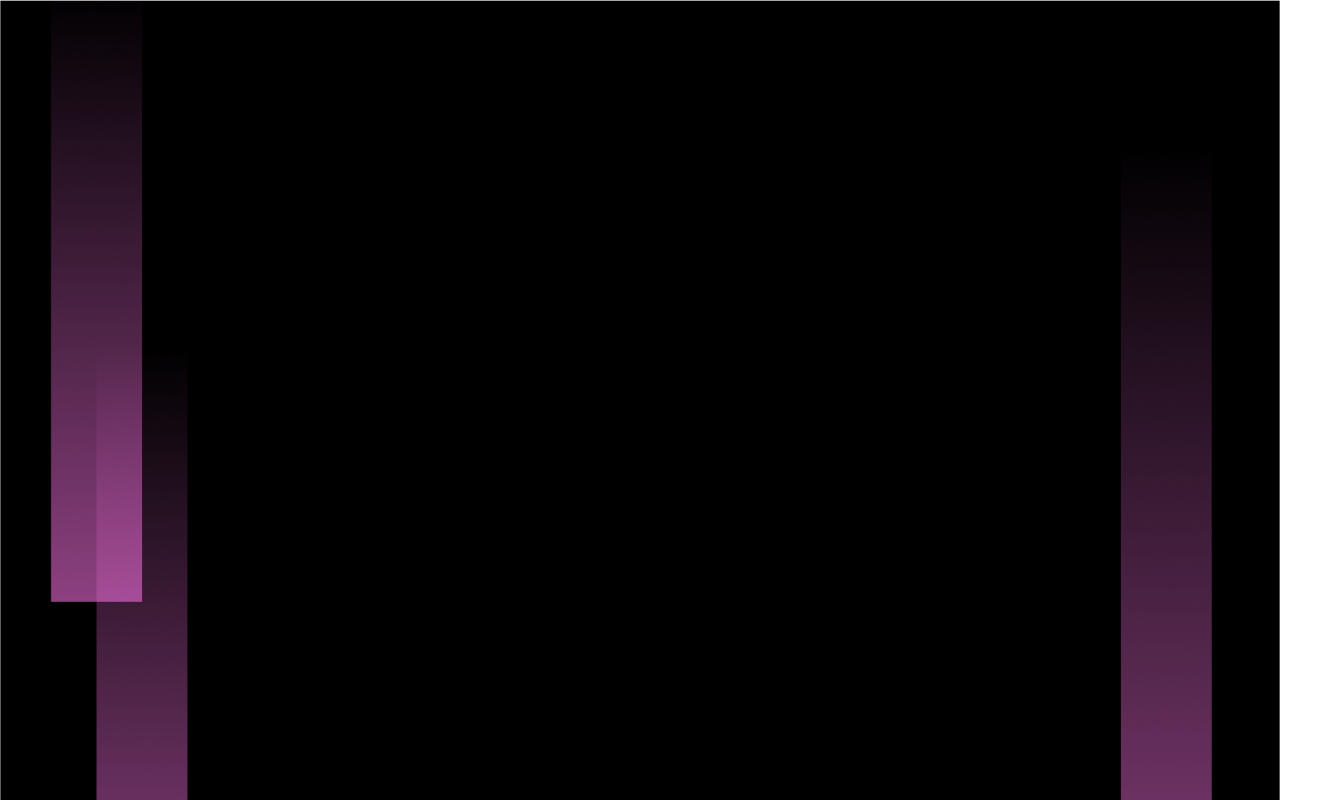
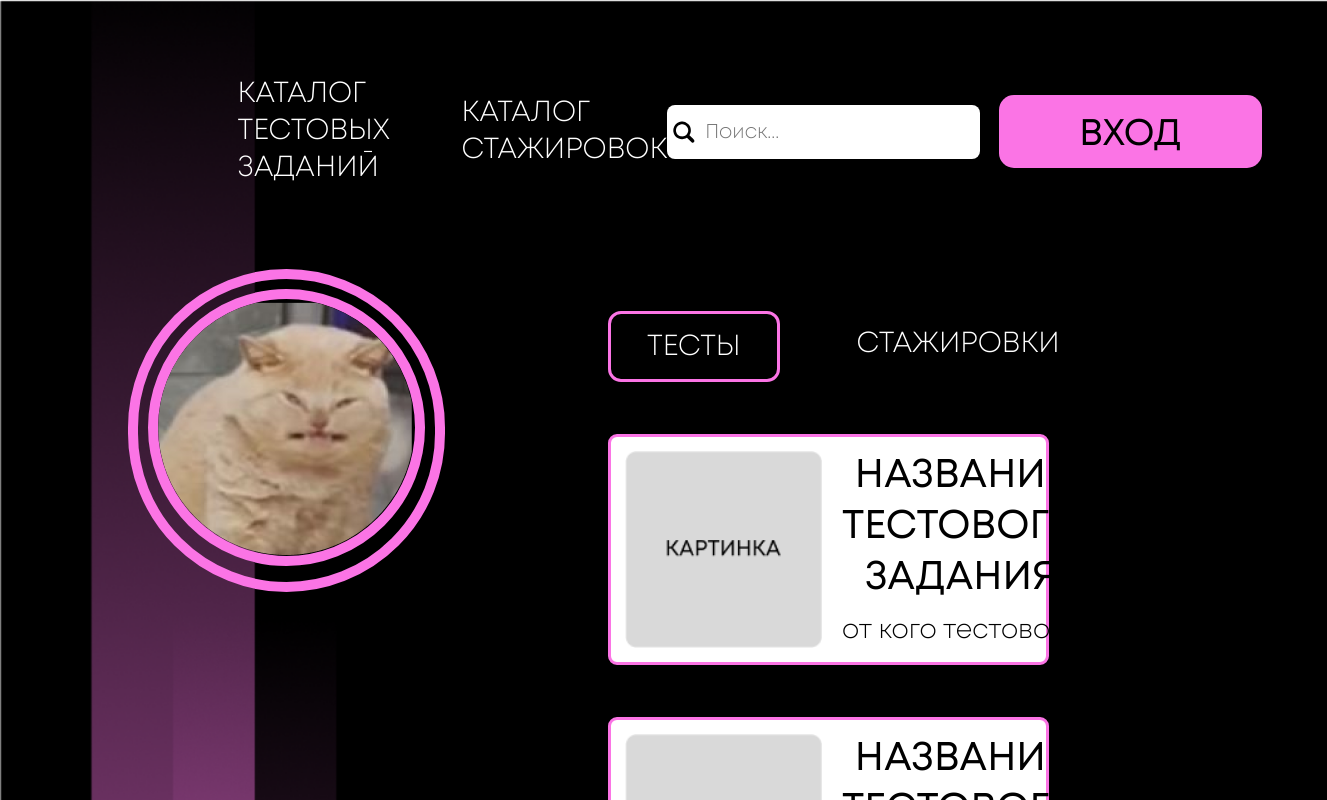
Before and after one commit to Emma-Shifter/project, a React (Create React App) app: page /favourite-tests in a window 1280 px wide. Before the commit this address had no page. Shown: the top 800 px of the page, 1327 px wide, since content can reach past the window. Built offline with nearby package versions, Linux system fonts and the light colour scheme.

Commit message:
сделана верстка страниц стажировок и тестовых в избранном

```diff
--- a/src/App.css
+++ b/src/App.css
@@ -590,3 +590,61 @@ ul {
 .AccountPage {
   margin-bottom: 163px;
 }
+
+.TestCase {
+  background-color: #ffffff;
+  color: #000000;
+  border: 3px solid #FB74E5;
+  border-radius: 9px;
+  display: flex;
+  padding: 14px 40px 14px 14px;
+  gap: 20px;
+  width: 70%;
+}
+
+.TestCase div {
+  display: flex;
+  flex-direction: column;
+  align-items: center;
+}
+
+.test-case-title {
+  font-weight: 600;
+  font-size: 40px;
+  margin-bottom: 10px;
+  text-align: center;
+}
+.test-case-company {
+  font-size: 26px;
+  align-self: flex-start;
+}
+
+.fav-vacancy-list {
+  display: flex;
+  flex-direction: column;
+  gap: 52px;
+  margin-top: 42px;
+}
+
+.fav-vacancy-list-btns {
+  display: flex;
+  gap: 41px;
+}
+
+.ALink.buttons {
+  padding: 15px 36px 13px;
+}
+
+.ALink.buttons.active {
+  border: 3px solid #FB74E5;
+  border-radius: 13px;
+}
+
+.FavVacancyPage,
+.FavTestsPage {
+  margin-bottom: 120px;
+}
+
+.FavVacancyPage .TestCase {
+  width: 80%;
+}
--- a/src/App.js
+++ b/src/App.js
@@ -8,6 +8,8 @@ import VacancyPage from './pages/VacancyPage.jsx';
 import CatalogVacancyPage from './pages/CatalogVacancyPage.jsx';
 import CatalogTestsPage from './pages/CatalogTestsPage.jsx';
 import AccountPage from './pages/AccountPage.jsx';
+import FavTestsPage from './pages/FavTestsPage.jsx';
+import FavVacancyPage from './pages/FavVacancyPage.jsx';
 
 function App() {
   return (
@@ -21,6 +23,8 @@ function App() {
         <Route path="catalog-vacancy" element={<CatalogVacancyPage />} />
         <Route path="catalog-tests" element={<CatalogTestsPage />} />
         <Route path="account" element={<AccountPage />} />
+        <Route path="favourite-vacancy" element={<FavVacancyPage />} />
+        <Route path="favourite-tests" element={<FavTestsPage />} />
       </Routes>
     </BrowserRouter>
   );
--- a/src/components/ALink.jsx
+++ b/src/components/ALink.jsx
@@ -1,5 +1,5 @@
 export default function ALink(props) {
     return (
-        <a href="#a" className='ALink'>{props.Text}</a>
+        <a href="#a" className={'ALink ' + props.linkClass}>{props.Text}</a>
     )
 }
--- /dev/null
+++ b/src/components/TestCase.jsx
@@ -0,0 +1,11 @@
+export default function TestCase(props) {
+    return (
+        <div className={"TestCase " + props.testCaseClass}>
+            <img src={props.tsImage}></img>
+            <div>
+                <p className="test-case-title">{props.tsTitle}</p>
+                <p className="test-case-company">{props.tsCompany}</p>
+            </div>
+        </div>
+    )
+}
--- /dev/null
+++ b/src/pages/FavTestsPage.jsx
@@ -0,0 +1,48 @@
+import Header from '../components/Header';
+import defaultAccountImg from '../img/defaultAccountImage.png';
+import defaultTCImage from '../img/defaultTCImage.png';
+import TestCase from '../components/TestCase';
+import ALink from '../components/ALink';
+
+const data =[{
+        'title': "НАЗВАНИЕ ТЕСТОВОГО ЗАДАНИЯ",
+        'company': "от кого тестовое",
+        'img': defaultTCImage
+    },
+    {
+        'title': "НАЗВАНИЕ ТЕСТОВОГО ЗАДАНИЯ",
+        'company': "от кого тестовое",
+        'img': defaultTCImage
+    },
+    {
+        'title': "НАЗВАНИЕ ТЕСТОВОГО ЗАДАНИЯ",
+        'company': "от кого тестовое",
+        'img': defaultTCImage
+    },
+    {
+        'title': "НАЗВАНИЕ ТЕСТОВОГО ЗАДАНИЯ",
+        'company': "от кого тестовое",
+        'img': defaultTCImage
+    }]
+
+export default function FavTestsPage() {
+    return (
+        <div className="page-container FavTestsPage">
+            <Header></Header>
+            <div className='account-container'>
+                <div className='account-interface'>
+                    <div className='account-image'>
+                        <img alt='account' src={defaultAccountImg}></img>
+                    </div>
+                </div>
+                <div className='fav-vacancy-list'>
+                    <div className='fav-vacancy-list-btns'>
+                        <ALink linkClass='buttons active' Text="ТЕСТЫ"></ALink>
+                        <ALink linkClass='buttons' Text="СТАЖИРОВКИ"></ALink>
+                    </div>
+                    {data.map(x => <TestCase tsTitle={x.title} tsCompany={x.company} tsImage={x.img}></TestCase>) }
+                </div>
+            </div>
+        </div>
+    )
+}
--- /dev/null
+++ b/src/pages/FavVacancyPage.jsx
@@ -0,0 +1,48 @@
+import Header from '../components/Header';
+import defaultAccountImg from '../img/defaultAccountImage.png';
+import defaultTCImage from '../img/defaultTCImage.png';
+import TestCase from '../components/TestCase';
+import ALink from '../components/ALink';
+
+const data =[{
+        'title': "НАЗВАНИЕ СТАЖИРОВКИ",
+        'company': "от кого стажировка",
+        'img': defaultTCImage
+    },
+    {
+        'title': "НАЗВАНИЕ СТАЖИРОВКИ",
+        'company': "от кого стажировка",
+        'img': defaultTCImage
+    },
+    {
+        'title': "НАЗВАНИЕ СТАЖИРОВКИ",
+        'company': "от кого стажировка",
+        'img': defaultTCImage
+    },
+    {
+        'title': "НАЗВАНИЕ СТАЖИРОВКИ",
+        'company': "от кого стажировка",
+        'img': defaultTCImage
+    }]
+
+export default function FavVacancyPage() {
+    return (
+        <div className="page-container FavVacancyPage">
+            <Header></Header>
+            <div className='account-container'>
+                <div className='account-interface'>
+                    <div className='account-image'>
+                        <img alt='account' src={defaultAccountImg}></img>
+                    </div>
+                </div>
+                <div className='fav-vacancy-list'>
+                    <div className='fav-vacancy-list-btns'>
+                        <ALink linkClass='buttons' Text="ТЕСТЫ"></ALink>
+                        <ALink linkClass='buttons active' Text="СТАЖИРОВКИ"></ALink>
+                    </div>
+                    {data.map(x => <TestCase tsTitle={x.title} tsCompany={x.company} tsImage={x.img}></TestCase>) }
+                </div>
+            </div>
+        </div>
+    )
+}
```
Also changed, not shown: src/img/defaultTCImage.png (added).
